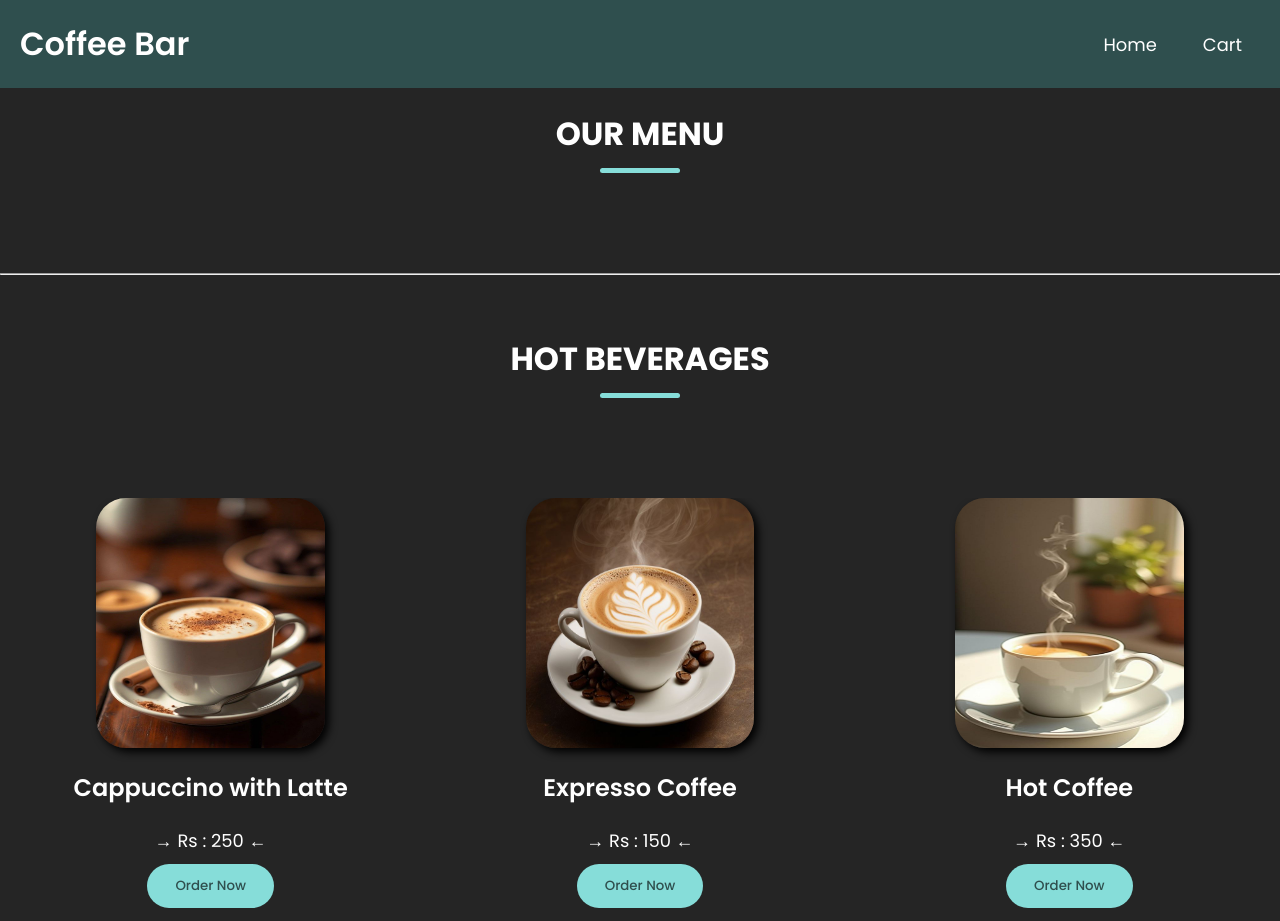
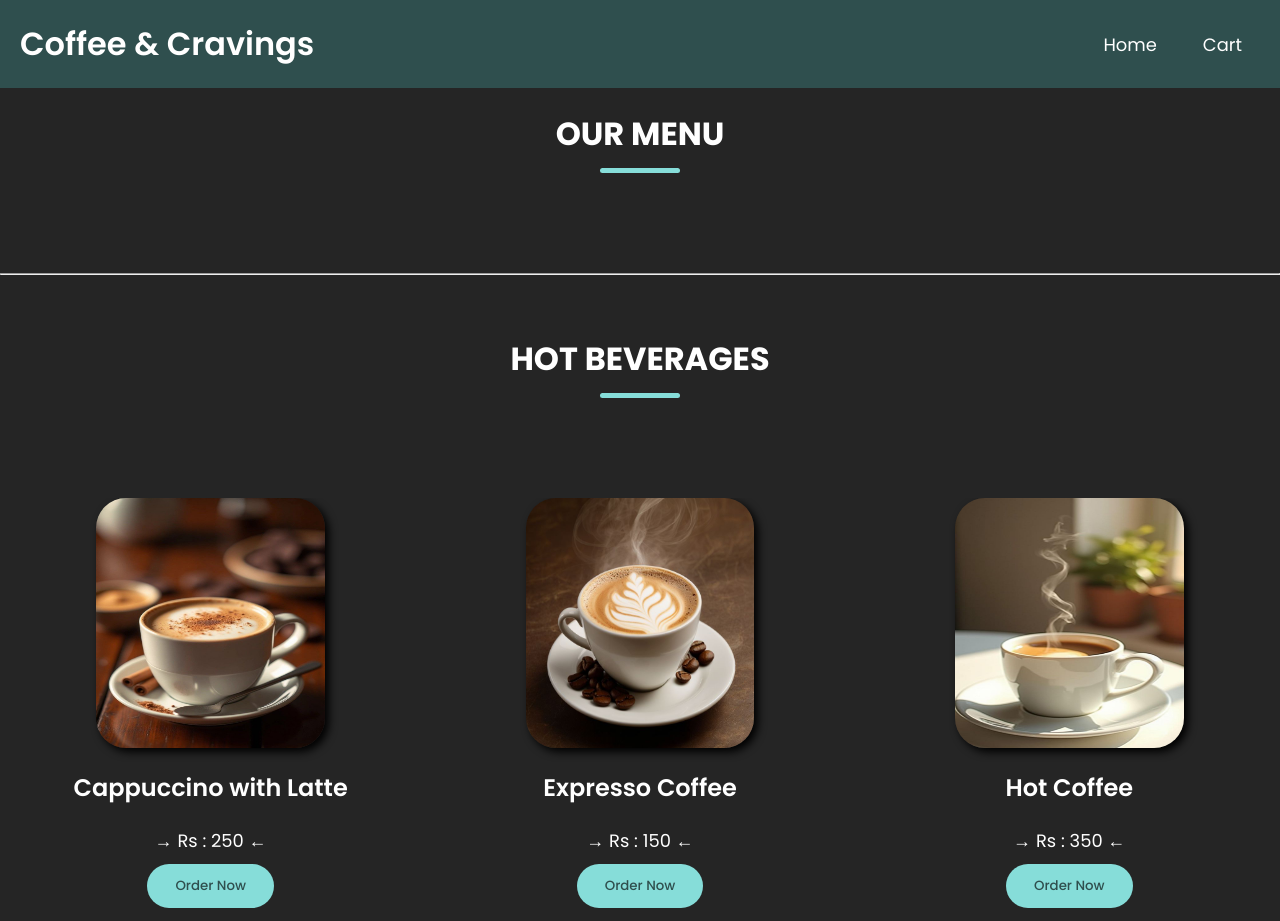
Before and after one commit to hasnainahmed4567/coffee-and-cravings, a plain HTML site: page menu.html in a window 1280 px wide. Shown: the top 921 px of the page. Drawn offline with Linux system fonts and the light colour scheme; a web font is replaced by a local one.

Commit message:
Update menu.html

```diff
--- a/menu.html
+++ b/menu.html
@@ -3,7 +3,7 @@
 <head>
     <meta charset="UTF-8">
     <meta name="viewport" content="width=device-width, initial-scale=1.0">
-    <title>Coffee Bar</title>
+    <title>Coffee&Cravings</title>
     <!-- linking font awesome for icon -->
     <link rel="stylesheet" href="https://cdnjs.cloudflare.com/ajax/libs/font-awesome/7.0.1/css/all.min.css">
     <link rel="stylesheet" href="style.css">
@@ -13,7 +13,7 @@
     <header>
         <nav class="navbar section-content">
             <a href="" class="nav-logo">
-                <h2 class="logo-text">Coffee Bar</h2>
+                <h2 class="logo-text">Coffee & Cravings</h2>
             </a>
             <ul class="nav-menu">
                 <button id="menu-close-button" class="fas fa-times"></button>
@@ -565,4 +565,5 @@
 </body>
 
 <script src="script.js"></script>
+
 </html>
```
